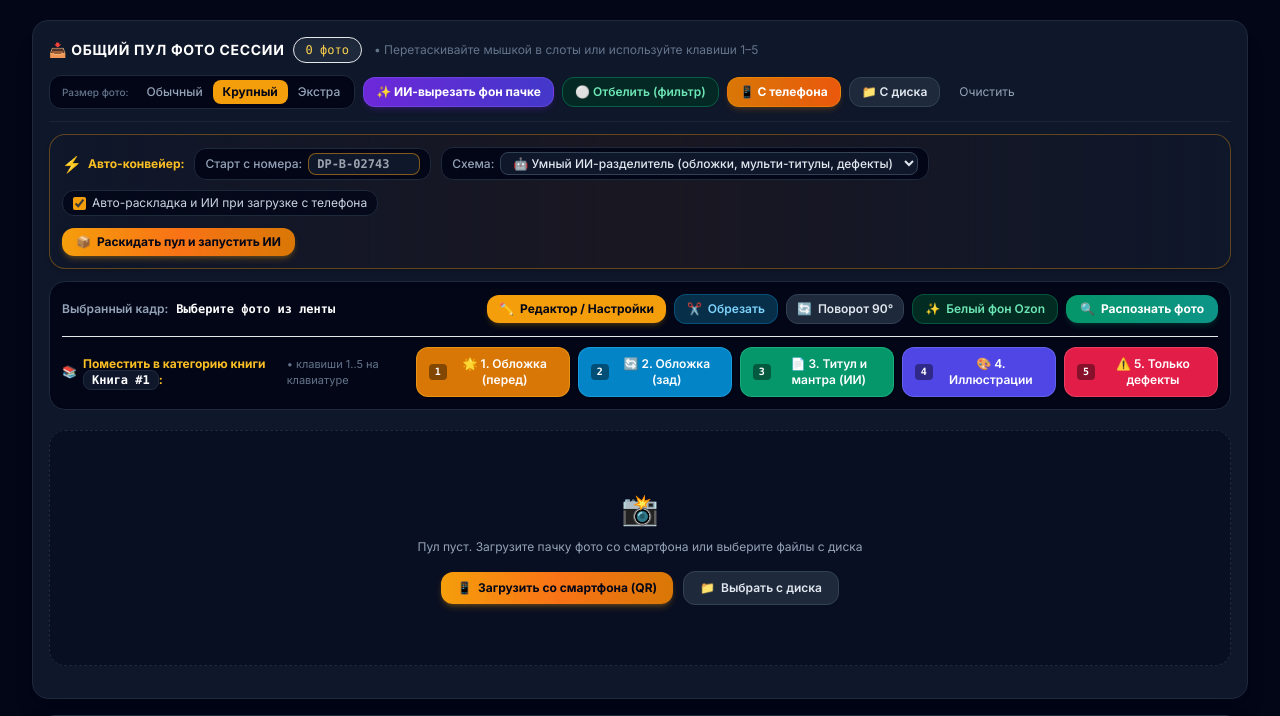
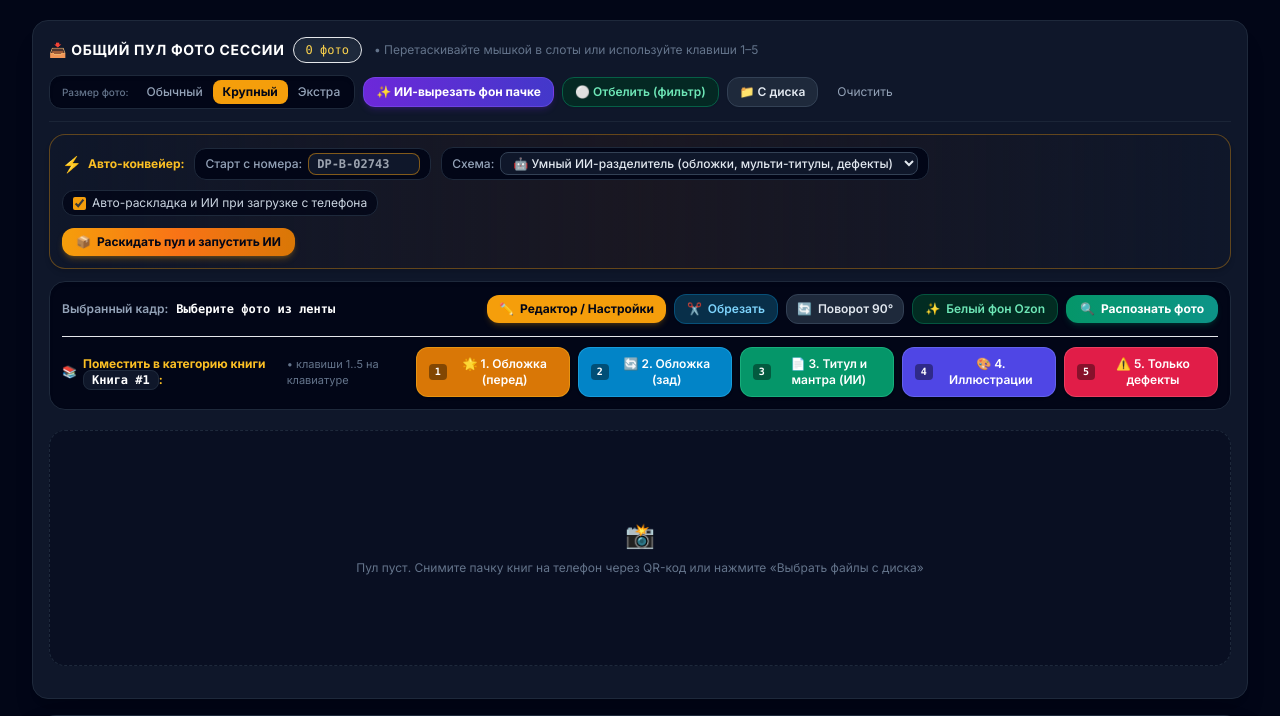
Before and after one commit to igor-k07/bookinistic-studio, a Python web app: template templates/desktop.html in a window 1280 px wide. Shown: the part 111-827 px from the top of the page. Run offline with Jinja, Linux system fonts and the light colour scheme; the template is opened without the code that fills it, so the values that code supplies are empty; some libraries are stand-ins or nearby versions.

Commit message:
fix(mobile): remove redundant buttons and fix QR modal rendering with Wi-Fi default

```diff
--- a/templates/desktop.html
+++ b/templates/desktop.html
@@ -206,7 +206,7 @@
 
       <div class="flex items-center gap-3">
         <!-- КНОПКА QR ДЛЯ СМАРТФОНА -->
-        <button type="button" onclick="openQrModal()" class="px-3.5 py-1.5 rounded-xl bg-gradient-to-r from-amber-600 to-orange-600 hover:from-amber-500 hover:to-orange-500 text-white text-xs font-semibold shadow-md shadow-amber-600/20 transition flex items-center gap-1.5 animate-pulse">
+        <button type="button" id="btnOpenQrModal" onclick="openQrModal()" class="px-3.5 py-1.5 rounded-xl bg-gradient-to-r from-amber-600 to-orange-600 hover:from-amber-500 hover:to-orange-500 text-white text-xs font-semibold shadow-md shadow-amber-600/20 transition flex items-center gap-1.5 animate-pulse cursor-pointer">
           <span>📱</span>
           <span>QR для телефона</span>
         </button>
@@ -278,11 +278,6 @@
           <!-- МАССОВОЕ ОТБЕЛИВАНИЕ -->
           <button type="button" id="batchWhitenBtn" onclick="batchWhitenAllPool()" class="px-3 py-1.5 rounded-xl bg-emerald-950/80 hover:bg-emerald-900 text-emerald-300 text-xs font-semibold border border-emerald-800 transition flex items-center gap-1.5 shadow-sm" title="Автоматически применить фильтр белого фона Ozon ко всем неотбеленным фото в пуле">
             <span>⚪ Отбелить (фильтр)</span>
-          </button>
-
-          <!-- Загрузить со смартфона через QR -->
-          <button type="button" onclick="openQrModal()" class="px-3 py-1.5 rounded-xl bg-gradient-to-r from-amber-600 to-orange-600 hover:from-amber-500 hover:to-orange-500 text-white text-xs font-bold border border-amber-500/40 transition flex items-center gap-1.5 shadow-md shadow-amber-600/20" title="Открыть QR-код для моментальной пакетной съемки и загрузки фото со смартфона">
-            <span>📱 С телефона</span>
           </button>
 
           <!-- Выбрать файлы с диска -->
@@ -415,19 +410,9 @@
       <!-- ЛЕНТА ФОТОГРАФИЙ (КРУПНЫЕ ПРЕВЬЮ + ПОДДЕРЖКА СБРОСА ОБРАТНО В ПУЛ) -->
       <div id="poolContainer" class="pool-drop-zone flex gap-4 overflow-x-auto pb-4 pt-2 min-h-[260px] items-stretch rounded-2xl transition"
            ondragover="allowPoolDrop(event)" ondragleave="dragLeavePool(event)" ondrop="handlePoolDrop(event)">
-        <div class="text-center py-12 w-full text-xs text-slate-500 border border-dashed border-slate-800 rounded-2xl bg-slate-950/40 flex flex-col items-center justify-center gap-3">
-          <span class="text-3xl">📸</span>
-          <span class="text-slate-400">Пул пуст. Загрузите пачку фото со смартфона или выберите файлы с диска</span>
-          <div class="flex items-center gap-2.5 mt-1">
-            <button type="button" onclick="openQrModal()" class="px-4 py-2 rounded-xl bg-gradient-to-r from-amber-500 via-orange-500 to-amber-600 hover:from-amber-400 hover:to-orange-400 text-slate-950 font-bold text-xs flex items-center gap-1.5 shadow-md shadow-amber-500/25 active:scale-95 transition">
-              <span>📱</span>
-              <span>Загрузить со смартфона (QR)</span>
-            </button>
-            <button type="button" onclick="document.getElementById('poolFileInput').click()" class="px-4 py-2 rounded-xl bg-slate-800 hover:bg-slate-750 text-slate-200 font-semibold text-xs border border-slate-700 transition flex items-center gap-1.5">
-              <span>📁</span>
-              <span>Выбрать с диска</span>
-            </button>
-          </div>
+        <div class="text-center py-12 w-full text-xs text-slate-500 border border-dashed border-slate-800 rounded-2xl bg-slate-950/40 flex flex-col items-center justify-center gap-2">
+          <span class="text-2xl">📸</span>
+          <span>Пул пуст. Снимите пачку книг на телефон через QR-код или нажмите «Выбрать файлы с диска»</span>
         </div>
       </div>
 
@@ -1153,7 +1138,7 @@
   </main>
 
   <!-- МОДАЛКА QR-КОДА ДЛЯ ТЕЛЕФОНА -->
-  <div id="qrModal" class="hidden fixed inset-0 z-50 bg-black/80 backdrop-blur-sm flex items-center justify-center p-4">
+  <div id="qrModal" class="hidden fixed inset-0 z-50 bg-black/80 backdrop-blur-sm flex items-center justify-center p-4" onclick="if(event.target===this)closeQrModal()">
     <div class="bg-slate-900 border border-slate-800 rounded-3xl max-w-sm w-full p-6 text-center space-y-4 shadow-2xl">
       <div class="flex items-center justify-between border-b border-slate-800 pb-3">
         <div class="flex items-center gap-2">
@@ -1165,8 +1150,8 @@
 
       <!-- ВЫБОР РЕЖИМА ПОДКЛЮЧЕНИЯ: ЛОКАЛЬНЫЙ WI-FI ИЛИ CLOUDFLARE -->
       <div class="flex p-1 bg-slate-950 rounded-xl border border-slate-800 text-xs gap-1">
-        <button type="button" id="tabWifi" onclick="switchQrTab('wifi')" class="flex-1 py-1.5 px-2 rounded-lg font-medium transition text-slate-400 hover:text-white">📶 Wi-Fi сеть (Локально)</button>
-        <button type="button" id="tabCloudflare" onclick="switchQrTab('cloudflare')" class="flex-1 py-1.5 px-2 rounded-lg font-bold transition bg-amber-500 text-slate-950 shadow">🌐 Cloudflare (Интернет / VPN)</button>
+        <button type="button" id="tabWifi" onclick="switchQrTab('wifi')" class="flex-1 py-1.5 px-2 rounded-lg font-bold transition bg-amber-500 text-slate-950 shadow">📶 Wi-Fi сеть (Локально)</button>
+        <button type="button" id="tabCloudflare" onclick="switchQrTab('cloudflare')" class="flex-1 py-1.5 px-2 rounded-lg font-medium transition text-slate-400 hover:text-white">🌐 Cloudflare (Интернет / VPN)</button>
       </div>
 
       <div id="qrVpnBadge" class="text-[11px] py-1.5 px-3 rounded-xl bg-amber-950/60 border border-amber-500/40 text-amber-300 font-medium text-center">
@@ -1841,5 +1826,11 @@
   <script src="/static/studio.js"></script>
   <script src="/static/pipeline.js"></script>
   <script src="/static/book_manager.js"></script>
+  <script>
+    document.getElementById('btnOpenQrModal')?.addEventListener('click', (e) => {
+      e.preventDefault();
+      if (typeof openQrModal === 'function') openQrModal();
+    });
+  </script>
 </body>
 </html>
--- a/templates/static/pipeline.js
+++ b/templates/static/pipeline.js
@@ -304,22 +304,7 @@
       }
 
       if (photoPool.length === 0) {
-        container.innerHTML = `
-          <div class="text-center py-12 w-full text-xs text-slate-500 border border-dashed border-slate-800 rounded-2xl bg-slate-950/40 flex flex-col items-center justify-center gap-3">
-            <span class="text-3xl">📸</span>
-            <span class="text-slate-400">Пул пуст. Загрузите пачку фото со смартфона или выберите файлы с диска</span>
-            <div class="flex items-center gap-2.5 mt-1">
-              <button type="button" onclick="openQrModal()" class="px-4 py-2 rounded-xl bg-gradient-to-r from-amber-500 via-orange-500 to-amber-600 hover:from-amber-400 hover:to-orange-400 text-slate-950 font-bold text-xs flex items-center gap-1.5 shadow-md shadow-amber-500/25 active:scale-95 transition">
-                <span>📱</span>
-                <span>Загрузить со смартфона (QR)</span>
-              </button>
-              <button type="button" onclick="document.getElementById('poolFileInput').click()" class="px-4 py-2 rounded-xl bg-slate-800 hover:bg-slate-750 text-slate-200 font-semibold text-xs border border-slate-700 transition flex items-center gap-1.5">
-                <span>📁</span>
-                <span>Выбрать с диска</span>
-              </button>
-            </div>
-          </div>
-        `;
+        container.innerHTML = '<div class="text-center py-12 w-full text-xs text-slate-500 border border-dashed border-slate-800 rounded-2xl bg-slate-950/40 flex flex-col items-center justify-center gap-2"><span class="text-2xl">📸</span><span>Пул пуст. Снимите пачку книг на телефон через QR-код или нажмите «📁 С диска»</span></div>';
         updateSelectedToolbar();
         return;
       }
@@ -1423,7 +1408,8 @@
     let cachedLocalIp = '';
     let isVpnActiveOnMac = false;
     let hasUserSelectedTab = false;
-    let activeQrTab = 'cloudflare'; // По умолчанию Cloudflare для 100% совместимости с любым VPN!
+    let activeQrTab = 'wifi'; // По умолчанию Wi-Fi: локально, мгновенно, без блокировок операторов!
+    let currentRenderedQrUrl = '';
 
     async function loadMobileUrl() {
       try {
@@ -1434,12 +1420,12 @@
         if (data.local_ip) cachedLocalIp = data.local_ip;
         if (data.has_vpn) {
           isVpnActiveOnMac = true;
-          if (!hasUserSelectedTab) {
-            activeQrTab = 'cloudflare';
-          }
-        }
-
-        updateQrModalView();
+        }
+
+        const qrModalEl = document.getElementById('qrModal');
+        if (qrModalEl && !qrModalEl.classList.contains('hidden')) {
+          updateQrModalView();
+        }
 
         if (cachedTunnelUrl) {
           if (tunnelPollTimer) { clearInterval(tunnelPollTimer); tunnelPollTimer = null; }
@@ -1463,6 +1449,7 @@
         if (btnWifi) btnWifi.className = 'flex-1 py-1.5 px-2 rounded-lg font-bold transition bg-amber-500 text-slate-950 shadow';
         if (btnCloudflare) btnCloudflare.className = 'flex-1 py-1.5 px-2 rounded-lg font-medium transition text-slate-400 hover:text-white';
       }
+      currentRenderedQrUrl = '';
       updateQrModalView();
     }
 
@@ -1512,6 +1499,11 @@
     }
 
     function renderQrCode(url, isWarmingUp = false) {
+      if (currentRenderedQrUrl === url && document.getElementById('qrcodeCanvas')?.hasChildNodes()) {
+        return; // НЕ перерисовываем и не мерцаем, если этот URL уже отображен!
+      }
+      currentRenderedQrUrl = url;
+
       const container = document.getElementById('qrcodeCanvas');
       if (!container) return;
       container.innerHTML = '';
@@ -1519,17 +1511,24 @@
         if (typeof QRCode !== 'undefined') {
           new QRCode(container, {
             text: url,
-            width: 180,
-            height: 180,
+            width: 190,
+            height: 190,
             colorDark: "#0f172a",
             colorLight: "#ffffff",
             correctLevel: QRCode.CorrectLevel.M
           });
+          setTimeout(() => {
+            const cvs = container.querySelector('canvas');
+            const img = container.querySelector('img');
+            if (cvs && (!img || !img.src || img.src.length < 50)) {
+              cvs.style.display = 'block';
+            }
+          }, 40);
         } else {
-          container.innerHTML = `<img src="https://api.qrserver.com/v1/create-qr-code/?size=180x180&data=${encodeURIComponent(url)}" alt="QR Code" class="w-[180px] h-[180px] mx-auto rounded-lg">`;
+          container.innerHTML = `<img src="https://api.qrserver.com/v1/create-qr-code/?size=190x190&data=${encodeURIComponent(url)}" alt="QR Code" class="w-[190px] h-[190px] mx-auto rounded-lg">`;
         }
       } catch (err) {
-        container.innerHTML = `<img src="https://api.qrserver.com/v1/create-qr-code/?size=180x180&data=${encodeURIComponent(url)}" alt="QR Code" class="w-[180px] h-[180px] mx-auto rounded-lg">`;
+        container.innerHTML = `<img src="https://api.qrserver.com/v1/create-qr-code/?size=190x190&data=${encodeURIComponent(url)}" alt="QR Code" class="w-[190px] h-[190px] mx-auto rounded-lg">`;
       }
 
       const urlText = document.getElementById('mobileUrlText');
@@ -1560,13 +1559,23 @@
 
     function openQrModal() {
       const modal = document.getElementById('qrModal');
-      if (modal) modal.classList.remove('hidden');
-      loadMobileUrl();
+      if (modal) {
+        modal.classList.remove('hidden');
+      }
+      currentRenderedQrUrl = ''; // Сброс для гарантированной перерисовки при открытии
+      updateQrModalView(); // Мгновенная отрисовка из кэша без задержек
+      loadMobileUrl(); // Фоновое обновление
     }
     function closeQrModal() {
       const modal = document.getElementById('qrModal');
       if (modal) modal.classList.add('hidden');
     }
+
+    window.openQrModal = openQrModal;
+    window.closeQrModal = closeQrModal;
+    window.switchQrTab = switchQrTab;
+    window.restartTunnelManual = restartTunnelManual;
+    window.copyMobileUrl = copyMobileUrl;
 
     async function restartTunnelManual() {
       const btn = document.getElementById('btnRestartTunnel');
```
